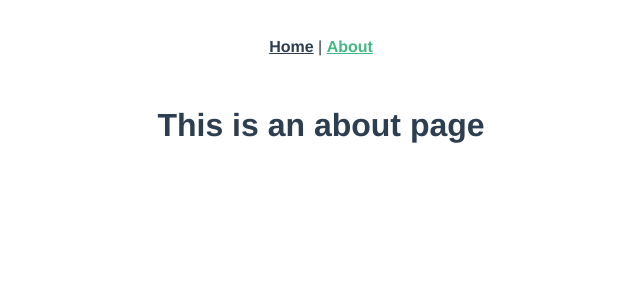
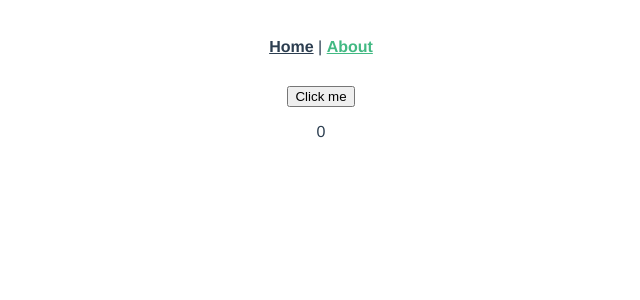
Before and after one commit to JesperPetersenDk/vue-test, a Vue app: page /about in a window 1280 px wide. Shown: the top 300 px of the page, without its empty margins (319-959 px from the left). Built offline with nearby package versions, Linux system fonts and the light colour scheme.

Commit message:
oprettelse af Listening to events

```diff
--- a/src/views/About.vue
+++ b/src/views/About.vue
@@ -1,5 +1,23 @@
 <template>
   <div class="about">
-    <h1>This is an about page</h1>
+    <button v-on:click="clickNow">Click me</button>
+    <p>{{ counter }}</p>
   </div>
 </template>
+
+
+<script>
+export default {
+  el: "about",
+  data: function() {
+    return {
+      counter: 0
+    };
+  },
+  methods: {
+    clickNow: function() {
+      this.counter++;
+    }
+  }
+};
+</script>
--- a/src/views/Home.vue
+++ b/src/views/Home.vue
@@ -2,6 +2,8 @@
   <div class="home">
     {{ title }}
     <h3>{{ deck }}</h3>
+    <a v-bind:href="link">Ordklar</a>
+    <p v-html="linkDone"></p>
   </div>
 </template>
 
@@ -11,8 +13,15 @@ export default {
   data: function() {
     return {
       title: "Test Vue js!",
-      deck: "Jesper"
+      deck: "Jesper",
+      link: "https://www.ordklar.dk",
+      linkDone: '<a href="https://www.ordklar.dk">Ordklar here</a>'
     };
+  },
+  methods: {
+    sayHello: function() {
+      return "hello";
+    }
   }
 };
 </script>
```
